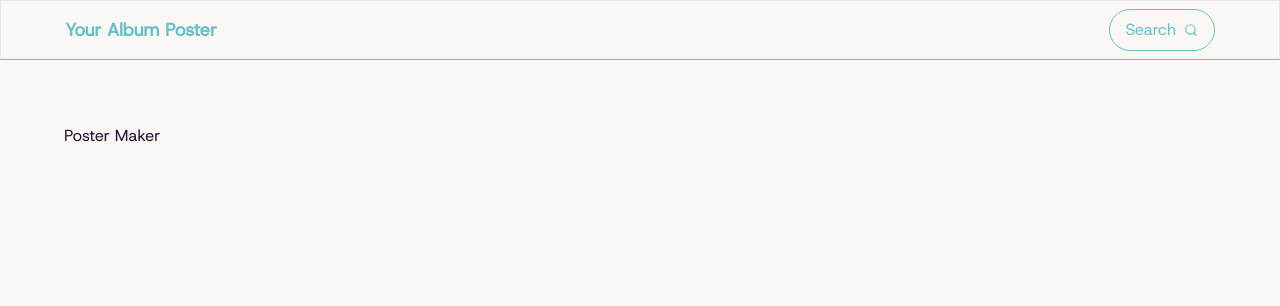
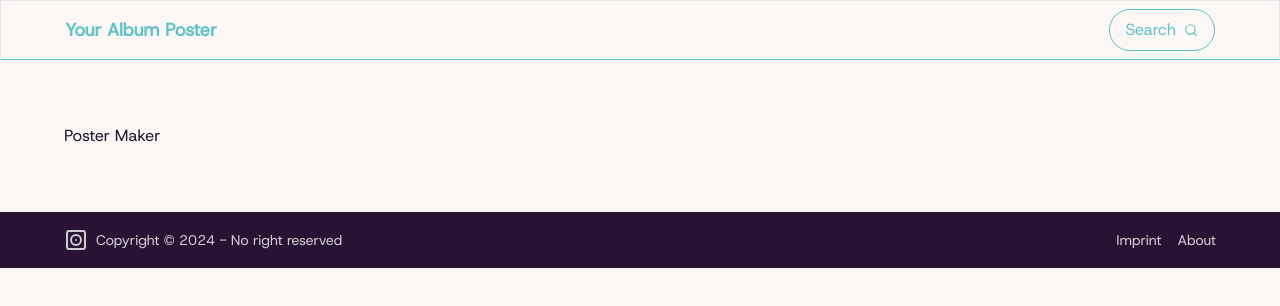
Before and after one commit to sergej-moor/spotify-poster-maker, a SvelteKit app: page / in a window 1280 px wide. Shown: the top 306 px of the page. Built offline with nearby package versions, Linux system fonts and the light colour scheme.

Commit message:
feat: added footer

```diff
--- a/src/routes/+layout.svelte
+++ b/src/routes/+layout.svelte
@@ -1,4 +1,5 @@
 <script>
+	import { DiscAlbum } from 'lucide-svelte';
 	import '../app.css';
 	let { children } = $props();
 	import Search from 'lucide-svelte/icons/search';
@@ -26,4 +27,17 @@
 		{@render children()}
 	</div>
 </div>
-<footer></footer>
+<footer class=" items-center bg-neutral p-4 text-neutral-content md:px-8 lg:px-16">
+	<div class="footer mx-auto flex items-center justify-between lg:max-w-6xl">
+		<aside class="grid-flow-col items-center">
+			<a class="flex items-center gap-2 font-bold leading-[1]" href="/"
+				><DiscAlbum /> <!-- Your Album Poster -->
+			</a>
+			<p>Copyright © {new Date().getFullYear()} - No right reserved</p>
+		</aside>
+		<nav class="grid-flow-col gap-4 md:place-self-center md:justify-self-end">
+			<a href="/imprint">Imprint</a>
+			<a href="/about">About</a>
+		</nav>
+	</div>
+</footer>
```
